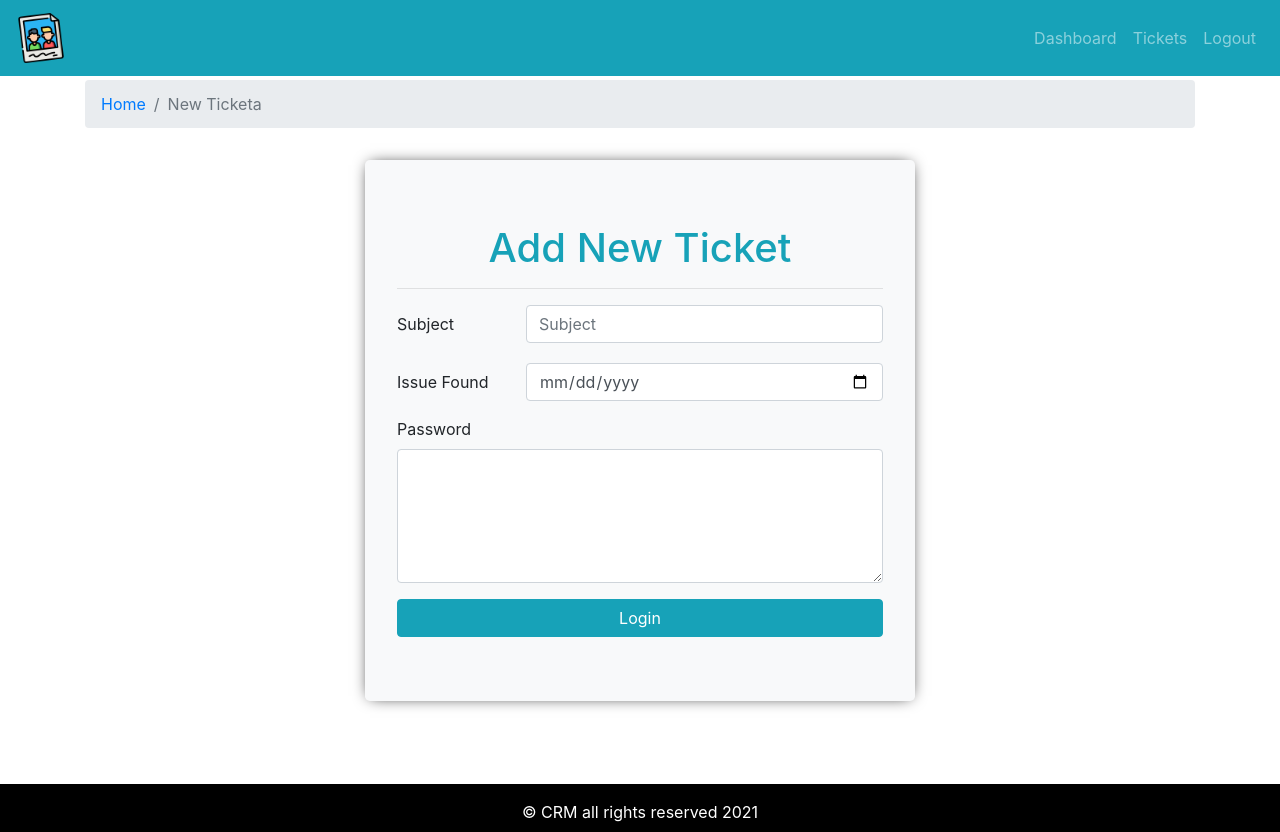
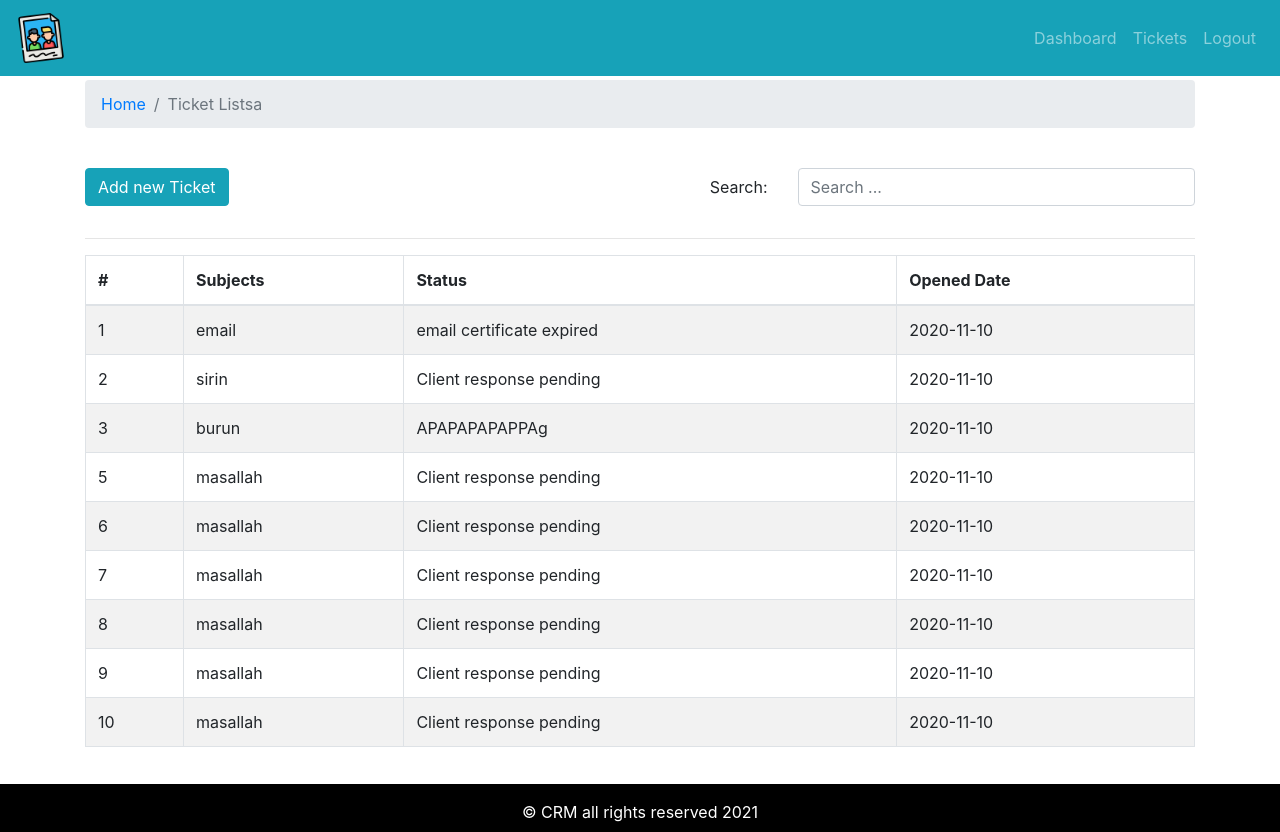
Before and after one commit to masalconsultant/crm-frontend, a React (Create React App) app: page / in a window 1280 px wide. Built offline with nearby package versions, Linux system fonts and the light colour scheme.

Commit message:
zor ve karisik

```diff
--- a/src/App.js
+++ b/src/App.js
@@ -1,9 +1,11 @@
 import React from 'react';
+import { Table } from 'react-bootstrap';
 import './App.css';
 import { DefaultLayout } from './layout/DefaultLayout';
 //import { Dashboard } from './pages/dashboard/Dashboard.page';
 //import { Entry } from './pages/entry/Entry.pages';
-import { AddTicket } from './pages/new-ticket/AddTicket.page';
+//import { AddTicket } from './pages/new-ticket/AddTicket.page';
+import { TicketLists } from './pages/ticket-list/TicketLists.page';
 
 function App() {
   return (
@@ -11,7 +13,8 @@
     {/*<Entry />*/}
     <DefaultLayout>
        {/*<Dashboard />*/}
-       <AddTicket />
+       {/*  <AddTicket />*/ }
+       <TicketLists />
     </DefaultLayout>
     </div>
   );
--- a/src/assets/data/dummy-tickets.json
+++ b/src/assets/data/dummy-tickets.json
@@ -1,47 +1,57 @@
 [
 {
     "id":1,
-    "status": "Client response pending",
+    "subject": "email",
+    "status": "email certificate expired",
     "addedAt":"2020-11-10"
 }
 ,
 {
     "id":2,
+    "subject": "sirin",
     "status": "Client response pending",
     "addedAt":"2020-11-10"
 },
 {
     "id":3,
-    "status": "Client response pending",
+    "subject": "burun",
+    "status": "APAPAPAPAPPAg",
     "addedAt":"2020-11-10"
 },
 {
     "id":5,
+    "subject": "masallah",
     "status": "Client response pending",
     "addedAt":"2020-11-10"
 },
 {
     "id":6,
+    "subject": "masallah",
     "status": "Client response pending",
     "addedAt":"2020-11-10"
 },
 {
     "id":7,
+    "subject": "masallah",
     "status": "Client response pending",
     "addedAt":"2020-11-10"
 },
 {
     "id":8,
+    "subject": "masallah",
     "status": "Client response pending",
     "addedAt":"2020-11-10"
 },
 {
     "id":9,
+    "subject": "masallah",
     "status": "Client response pending",
     "addedAt":"2020-11-10"
 },
 {
+
     "id":10,
+    "subject": "masallah",
     "status": "Client response pending",
     "addedAt":"2020-11-10"
 }
--- /dev/null
+++ b/src/components/search-form/SearchForm.comp.js
@@ -0,0 +1,34 @@
+import React from 'react';
+import { Form, Row, Col } from 'react-bootstrap';
+import { PropTypes } from 'prop-types';
+
+export const SearchForm = ({ handleOnchange, str }) => {
+
+    return (
+        <div>
+            <Form>
+                <Form.Group as={Row}>
+                    <Form.Label column ms="3">
+                        Search:{" "}
+                    </Form.Label>
+                    <Col sm="9">
+                       <Form.Control
+                       name="searchStr"
+                       onChange={handleOnchange}
+                       value={str}
+                       placeholder="Search ..." />
+
+                    </Col>
+
+                </Form.Group>
+            </Form>
+       </div>
+    )
+}
+
+SearchForm.propTypes = {
+
+    handleOnchange:PropTypes.func.isRequired,
+    str: PropTypes.string.isRequired
+
+}
--- a/src/components/ticket-table/TicketTable.comp.js
+++ b/src/components/ticket-table/TicketTable.comp.js
@@ -1,7 +1,9 @@
 import React from 'react'
 import { Table } from 'react-bootstrap';
+import PropsTypes from 'prop-types';
 
 export const TicketTable = ({ tickets }) => {
+    if(!tickets.length);
     return (
        <Table striped bordered hover>
            <thead>
@@ -12,25 +14,29 @@
                    <th>Opened Date</th>
                </tr>
            </thead>
+
            <tbody>
-               {tickets.length ? tickets.map((row) =>(
+               {tickets.length ? (
+                    tickets.map((row) => (
                <tr key={row.id}>
-                <td>{row.id}</td>
-                <td>{row.subject}</td>
-                <td>{row.status}</td>
-                <td>{row.addedAt}</td>
+                    <td>{row.id}</td>
+                    <td>{row.subject}</td>
+                    <td>{row.status}</td>
+                    <td>{row.addedAt}</td>
+                </tr>
+               ))
+              )  : (
+               <tr>
+               <td colSpan="4" className="text-center">
+                  NO TICKET TO SHOW{" "}
+               </td>
             </tr>
-               )) :
-               <td colSpan="4" className="text-center"> NO TICKET TO SHOW</td>
-               }
+              )}
+           </tbody>
+       </Table>
+    );
+};
+TicketTable.propsTypes = {
+    tickets:PropsTypes.array.isRequired,
 
-
-
-
-
-           </tbody>
-
-
-       </Table>
-    )
-}
+};
--- /dev/null
+++ b/src/pages/ticket-list/TicketLists.page.js
@@ -0,0 +1,60 @@
+import React,{ useState, useEffect } from 'react';
+import { Container,Row,Col, Button } from 'react-bootstrap';
+import { PageBreadcrumb }  from '../../components/breadcrumb/Breadcrumb.comp';
+import { SearchForm } from '../../components/search-form/SearchForm.comp';
+import {TicketTable} from '../../components/ticket-table/TicketTable.comp';
+import tickets from '../../assets/data/dummy-tickets.json';
+
+
+
+
+
+
+export const TicketLists = () => {
+  const [str, setStr ] = useState("");
+  const[dispTicket,setDispTicket]=useState(tickets);
+
+  useEffect(() => {}, [str,dispTicket]);
+
+    const handleOnchange = (e) => {
+        const { value } = e.target;// here we took out the value
+        console.log(value);
+        setStr(value);
+        searchTicket(value);// we called search ticket and passed the value into it
+ };
+
+ const searchTicket = (sttr) => {
+     const displayTickets = tickets.filter((row) =>
+     row.subject.toLowerCase().includes(sttr.toLowerCase())
+     );
+
+     setDispTicket(displayTickets);
+ };
+
+    return (
+       <Container>
+           <Row>
+               <Col>
+                 <PageBreadcrumb page="Ticket Lists" />
+               </Col>
+            </Row>
+           <Row className="mt-4">
+               <Col>
+                  <Button variant="info">Add new Ticket</Button>
+               </Col>
+
+               <Col className="text-right">
+                   <SearchForm handleOnchange= {handleOnchange} str={str} />
+               </Col>
+
+           </Row>
+           <hr />
+           <Row>
+               <Col>
+                 <TicketTable tickets ={dispTicket} />
+               </Col>
+            </Row>
+
+       </Container>
+    );
+};
```
